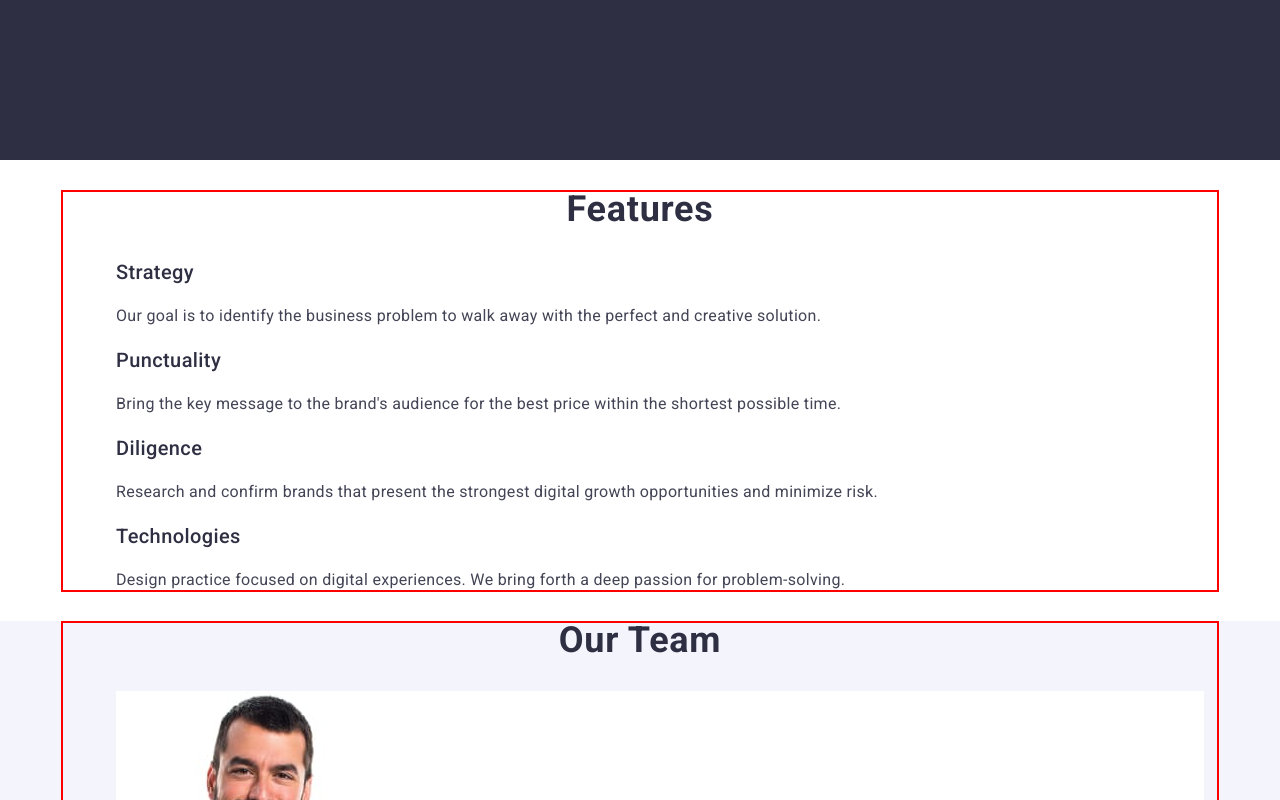
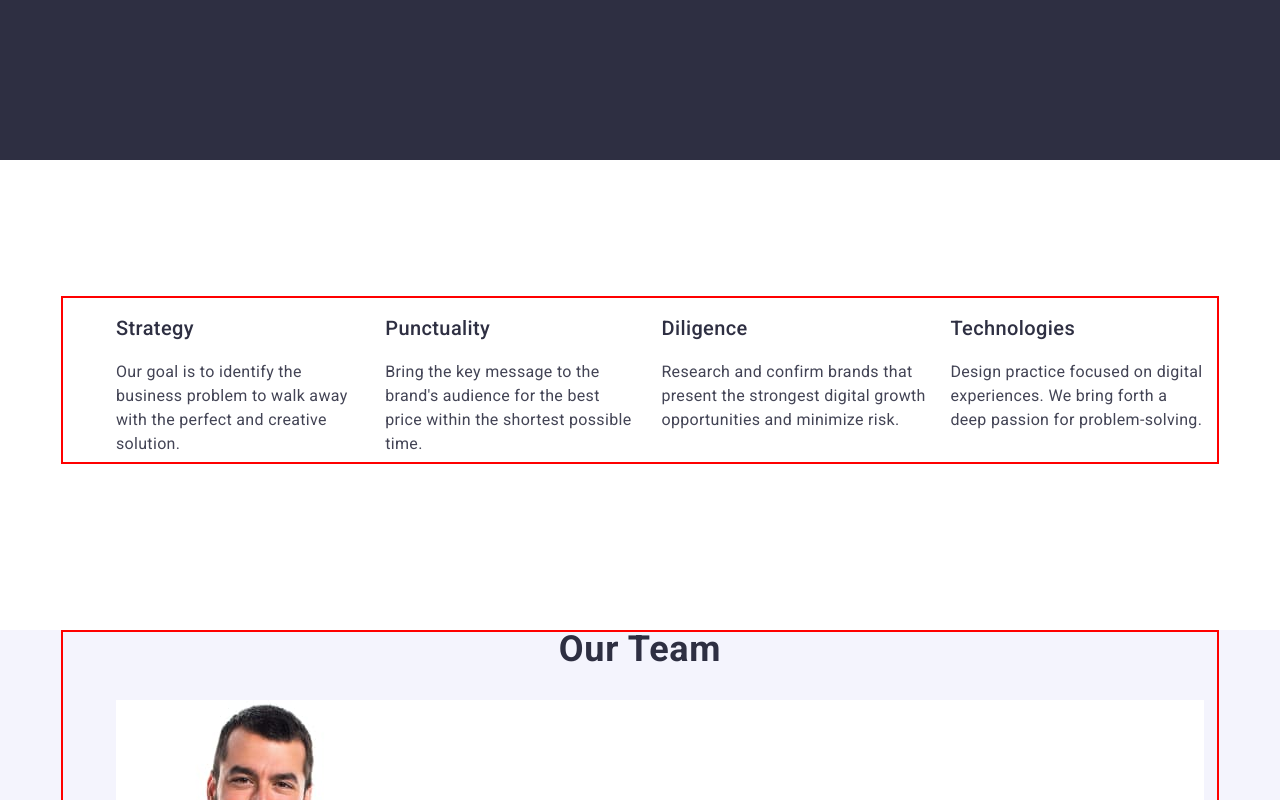
Before and after one commit to muzykanick/goit-markup-hw-03, a plain HTML site: page index.html in a window 1280 px wide. Shown: the part 601-1401 px from the top of the page. Drawn offline with nearby package versions, Linux system fonts and the light colour scheme.

Commit message:
update x8 section two

```diff
--- a/css/styles.css
+++ b/css/styles.css
@@ -240,6 +240,26 @@ background: #404BBF;
 
 /* section 2 */
 
+.visually-hidden {
+    position: absolute;
+    width: 1px;
+    height: 1px;
+    margin: -1px;
+    border: 0;
+    padding: 0;
+
+    white-space: nowrap;
+    clip-path: inset(100%);
+    clip: rect(0 0 0 0);
+    overflow: hidden;
+}
+
+
+
+.section-two {
+    padding: 120px 0;
+}
+
 .features-title{
 color: #2E2F42;
 font-size: 20px;
@@ -250,6 +270,13 @@ letter-spacing: 0.02em;
 
 .features-list {
 list-style: none;
+display: flex;
+gap: 24px;
+}
+
+.features-list-first {
+
+    width calc((100% - 3 * 24px) / 4);
 }
 
 .features-paragraph {
@@ -257,6 +284,7 @@ color: #434455;
 font-size: 16px;
 line-height: 1.5;
 letter-spacing: 0.02em;
+margin-bottom: 8px
 }
 
 /* section 3 */
--- a/index.html
+++ b/index.html
@@ -58,11 +58,11 @@
         </div>
       </section>
       <!--Section 2-->
-      <section>
+      <section class="section-two">
         <div class="container">
-          <h2>Features</h2>
+          <h2 class="visually-hidden">Features</h2>
           <ul class="features-list">
-            <li>
+            <li class="features-list-first">
               <h3 class="features-title">Strategy</h3>
               <p class="features-paragraph">
                 Our goal is to identify the business problem to walk away with
```
